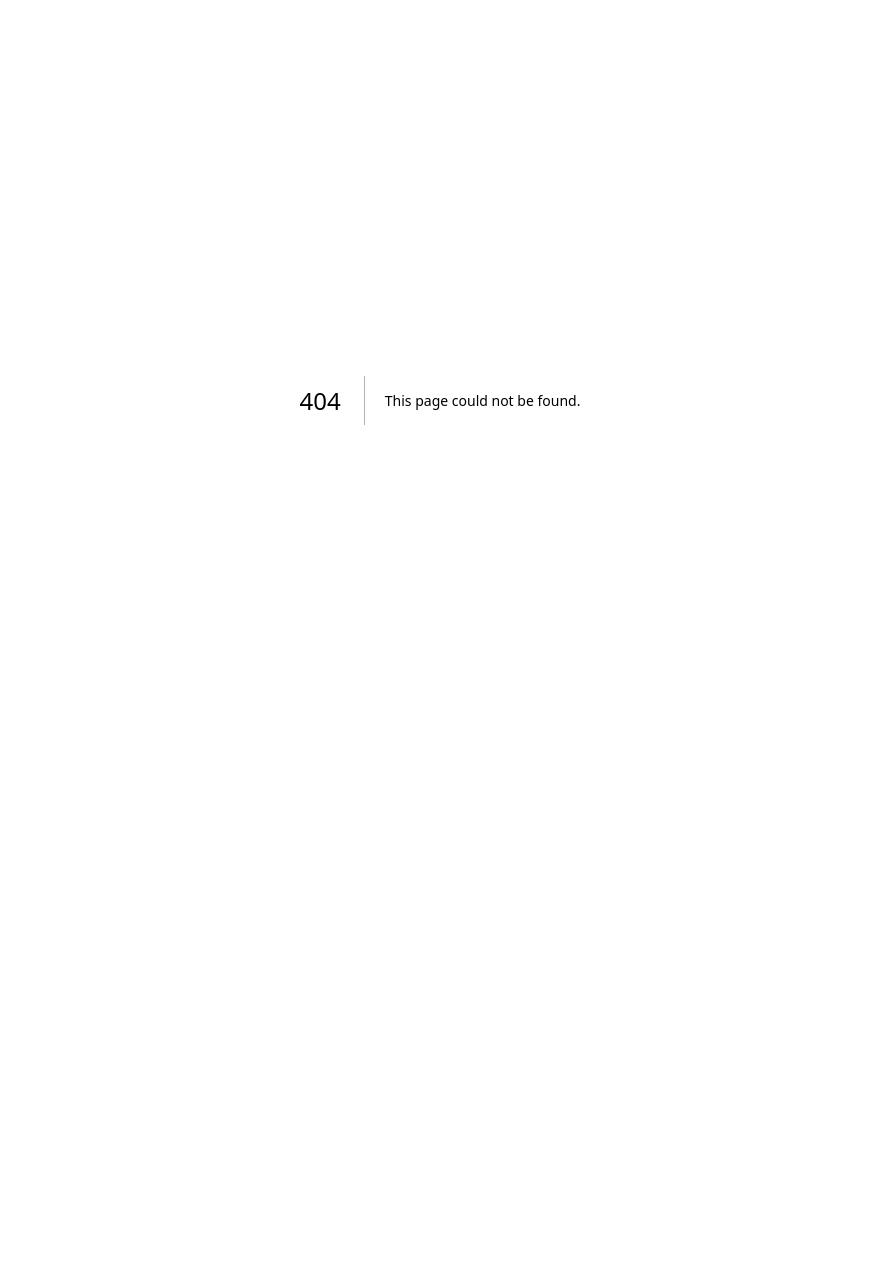
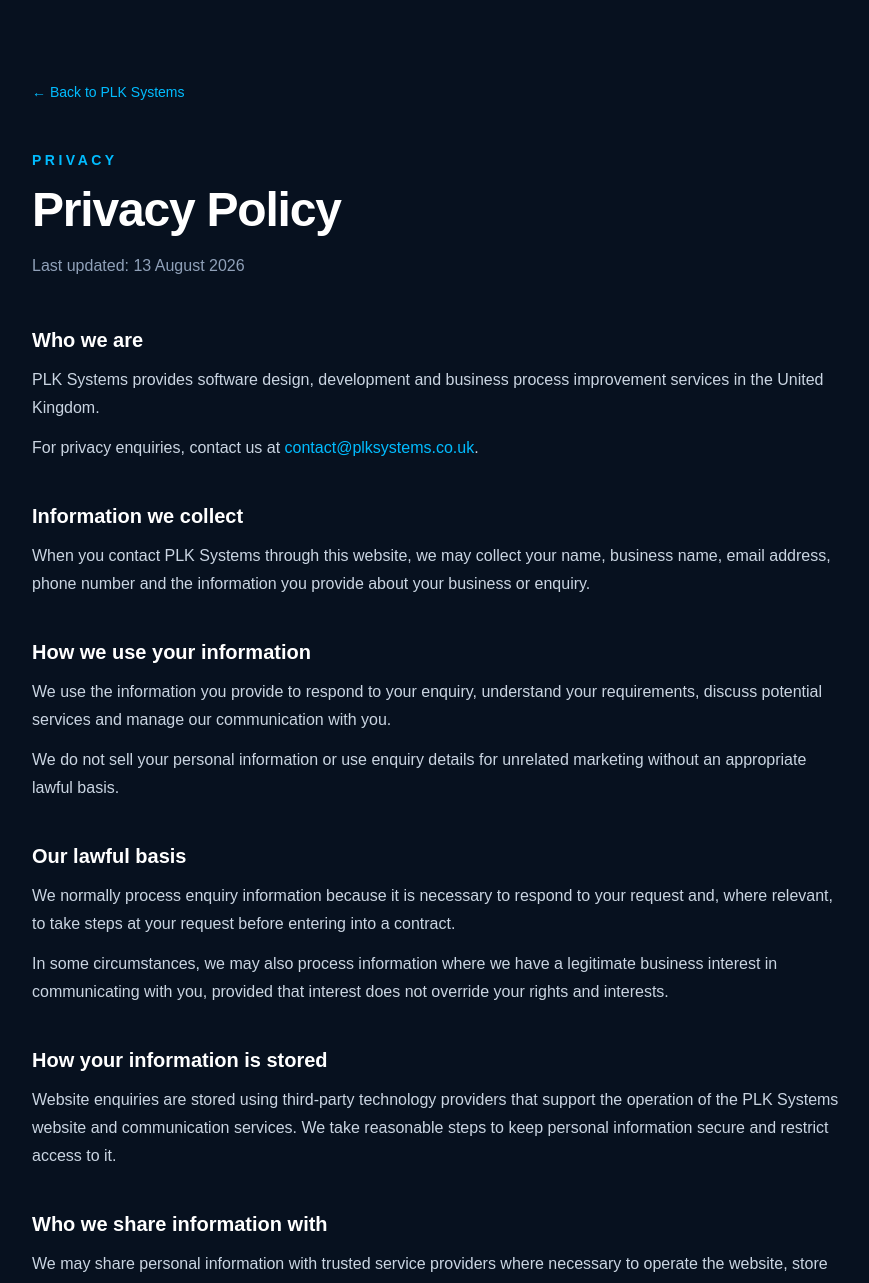
Before and after one commit to EuanPollock/plk-systems, a Next.js app: page /privacy in a window 1280 px wide. Before the commit this address had no page. Shown: the top 1283 px of the page, without its empty margins (200-1069 px from the left). Before the commit the page ends 800 px from the top, so only its background shows below. Built offline with nearby package versions, Linux system fonts and the light colour scheme.

Commit message:
Add privacy policy and legal footer

```diff
--- a/app/page.tsx
+++ b/app/page.tsx
@@ -206,7 +206,7 @@
         <span className="text-sm font-medium text-blue-500">01</span>
 
         <h3 className="mt-8 text-2xl font-semibold">
-          Business Systems
+          Custom Business Systems
         </h3>
 
         <p className="mt-4 max-w-md leading-7 text-slate-400">
@@ -271,7 +271,7 @@
     </h2>
 
     <p className="mt-6 max-w-2xl text-lg leading-8 text-slate-400">
-      A look at some of the systems designed and developed by PLK Systems.
+      Real software, designed, built and deployed by PLK Systems.
     </p>
 
     <div className="mt-16 overflow-hidden rounded-3xl border border-white/10 bg-white/[0.03]">
@@ -294,9 +294,7 @@
           </h3>
 
           <p className="mt-5 leading-7 text-slate-400">
-            A custom-built season-long prediction platform where players can
-            create accounts, predict Premier League matches and compete on a
-            live leaderboard.
+            A custom-built football prediction platform with secure user accounts, automated scoring, live league standings and full administration controls.
           </p>
 
           <div className="mt-8 grid gap-3 text-sm text-slate-300 sm:grid-cols-2 lg:grid-cols-1">
@@ -310,7 +308,7 @@
 
           <div className="mt-10">
             <span className="inline-flex rounded-xl border border-white/10 bg-white/[0.04] px-5 py-3 text-sm font-medium text-slate-300">
-              PLK Systems Project
+              Built by PLK Systems
             </span>
           </div>
         </div>
@@ -430,8 +428,7 @@
         </h3>
 
         <p className="mt-3 leading-7 text-slate-400">
-          As your business changes, the software can evolve with it through
-          support, updates and new features.
+          As your business changes, we can continue to evolve your software through ongoing support, updates and new features.
         </p>
       </div>
     </div>
@@ -455,7 +452,7 @@
 
         <p className="mt-6 max-w-xl text-lg leading-8 text-slate-400">
           Tell us what&apos;s taking too much time, creating unnecessary admin
-          or simply not working the way it should. We&apos;ll help you work out
+          or simply not working the way it should. We&apos;ll work out
           whether software can make it simpler.
         </p>
 
@@ -585,8 +582,8 @@
 </section>
 <footer className="border-t border-white/10">
   <div className="mx-auto max-w-6xl px-6 py-10">
-    <div className="flex flex-col gap-8 sm:flex-row sm:items-center sm:justify-between">
-
+    <div className="flex flex-col gap-8 sm:flex-row sm:items-start sm:justify-between">
+      <div>
         <div className="flex items-center gap-4">
           <Image
             src="/plk-logo.png"
@@ -601,6 +598,14 @@
           <p className="text-sm text-slate-500">
             Software built around your business.
           </p>
+        </div>
+
+        <a
+          href="mailto:contact@plksystems.co.uk"
+          className="mt-5 inline-block text-sm text-slate-400 transition hover:text-white"
+        >
+          contact@plksystems.co.uk
+        </a>
       </div>
 
       <div className="flex flex-wrap gap-x-7 gap-y-3 text-sm text-slate-400">
@@ -619,14 +624,22 @@
         <a href="#contact" className="transition hover:text-white">
           Contact
         </a>
+
+        <a href="/privacy" className="transition hover:text-white">
+          Privacy
+        </a>
       </div>
     </div>
 
-    <div className="mt-8 flex flex-col gap-3 border-t border-white/10 pt-6 text-xs text-slate-600 sm:flex-row sm:items-center sm:justify-between">
+    <div className="mt-8 border-t border-white/10 pt-6">
+      <div className="flex flex-col gap-3 text-xs text-slate-600 sm:flex-row sm:items-center sm:justify-between">
         <p>© 2026 PLK Systems. All rights reserved.</p>
 
-      <p>
-        Built by PLK Systems
+        <p>Built by PLK Systems</p>
+      </div>
+
+      <p className="mt-4 text-xs leading-5 text-slate-700">
+        PLK Systems is a trading name operated in the United Kingdom.
       </p>
     </div>
   </div>
--- /dev/null
+++ b/app/privacy/page.tsx
@@ -0,0 +1,177 @@
+export default function PrivacyPage() {
+  return (
+    <main className="min-h-screen bg-[#07111f] text-white">
+      <div className="mx-auto max-w-4xl px-6 py-20 sm:px-8 lg:px-10">
+        <a
+          href="/"
+          className="mb-12 inline-block text-sm font-medium text-sky-400 transition hover:text-sky-300"
+        >
+          ← Back to PLK Systems
+        </a>
+
+        <p className="mb-4 text-sm font-semibold uppercase tracking-[0.25em] text-sky-400">
+          Privacy
+        </p>
+
+        <h1 className="text-4xl font-bold tracking-tight sm:text-5xl">
+          Privacy Policy
+        </h1>
+
+        <p className="mt-5 text-slate-400">
+          Last updated: 13 August 2026
+        </p>
+
+        <div className="mt-12 space-y-10 text-slate-300">
+          <section>
+            <h2 className="text-xl font-semibold text-white">
+              Who we are
+            </h2>
+            <p className="mt-3 leading-7">
+              PLK Systems provides software design, development and business
+              process improvement services in the United Kingdom.
+            </p>
+            <p className="mt-3 leading-7">
+              For privacy enquiries, contact us at{" "}
+              <a
+                href="mailto:contact@plksystems.co.uk"
+                className="text-sky-400 hover:text-sky-300"
+              >
+                contact@plksystems.co.uk
+              </a>
+              .
+            </p>
+          </section>
+
+          <section>
+            <h2 className="text-xl font-semibold text-white">
+              Information we collect
+            </h2>
+            <p className="mt-3 leading-7">
+              When you contact PLK Systems through this website, we may collect
+              your name, business name, email address, phone number and the
+              information you provide about your business or enquiry.
+            </p>
+          </section>
+
+          <section>
+            <h2 className="text-xl font-semibold text-white">
+              How we use your information
+            </h2>
+            <p className="mt-3 leading-7">
+              We use the information you provide to respond to your enquiry,
+              understand your requirements, discuss potential services and
+              manage our communication with you.
+            </p>
+            <p className="mt-3 leading-7">
+              We do not sell your personal information or use enquiry details
+              for unrelated marketing without an appropriate lawful basis.
+            </p>
+          </section>
+
+          <section>
+            <h2 className="text-xl font-semibold text-white">
+              Our lawful basis
+            </h2>
+            <p className="mt-3 leading-7">
+              We normally process enquiry information because it is necessary
+              to respond to your request and, where relevant, to take steps at
+              your request before entering into a contract.
+            </p>
+            <p className="mt-3 leading-7">
+              In some circumstances, we may also process information where we
+              have a legitimate business interest in communicating with you,
+              provided that interest does not override your rights and
+              interests.
+            </p>
+          </section>
+
+          <section>
+            <h2 className="text-xl font-semibold text-white">
+              How your information is stored
+            </h2>
+            <p className="mt-3 leading-7">
+              Website enquiries are stored using third-party technology
+              providers that support the operation of the PLK Systems website
+              and communication services. We take reasonable steps to keep
+              personal information secure and restrict access to it.
+            </p>
+          </section>
+
+          <section>
+            <h2 className="text-xl font-semibold text-white">
+              Who we share information with
+            </h2>
+            <p className="mt-3 leading-7">
+              We may share personal information with trusted service providers
+              where necessary to operate the website, store enquiries, send
+              email notifications or provide our services.
+            </p>
+            <p className="mt-3 leading-7">
+              These providers may include website hosting, database and email
+              infrastructure providers. We do not sell your personal
+              information to third parties.
+            </p>
+          </section>
+
+          <section>
+            <h2 className="text-xl font-semibold text-white">
+              How long we keep your information
+            </h2>
+            <p className="mt-3 leading-7">
+              We keep enquiry information only for as long as reasonably
+              necessary to deal with your enquiry, maintain appropriate
+              business records and meet any legal or contractual obligations.
+            </p>
+          </section>
+
+          <section>
+            <h2 className="text-xl font-semibold text-white">
+              Your data protection rights
+            </h2>
+            <p className="mt-3 leading-7">
+              Depending on the circumstances, UK data protection law may give
+              you rights over your personal information, including the right
+              to request access, correction or deletion of your information,
+              and the right to object to or restrict certain processing.
+            </p>
+            <p className="mt-3 leading-7">
+              To exercise your rights, contact{" "}
+              <a
+                href="mailto:contact@plksystems.co.uk"
+                className="text-sky-400 hover:text-sky-300"
+              >
+                contact@plksystems.co.uk
+              </a>
+              .
+            </p>
+          </section>
+
+          <section>
+            <h2 className="text-xl font-semibold text-white">
+              Complaints
+            </h2>
+            <p className="mt-3 leading-7">
+              If you have concerns about how we use your personal information,
+              please contact us first so we can try to resolve the issue.
+            </p>
+            <p className="mt-3 leading-7">
+              You also have the right to raise a concern with the UK
+              Information Commissioner&apos;s Office.
+            </p>
+          </section>
+
+          <section>
+            <h2 className="text-xl font-semibold text-white">
+              Changes to this policy
+            </h2>
+            <p className="mt-3 leading-7">
+              We may update this Privacy Policy from time to time as our
+              services, website or legal obligations change. The latest version
+              will always be published on this page.
+            </p>
+          </section>
+        </div>
+      </div>
+    </main>
+  );
+}
```
Lines whose indentation alone changed are shown as unchanged.
